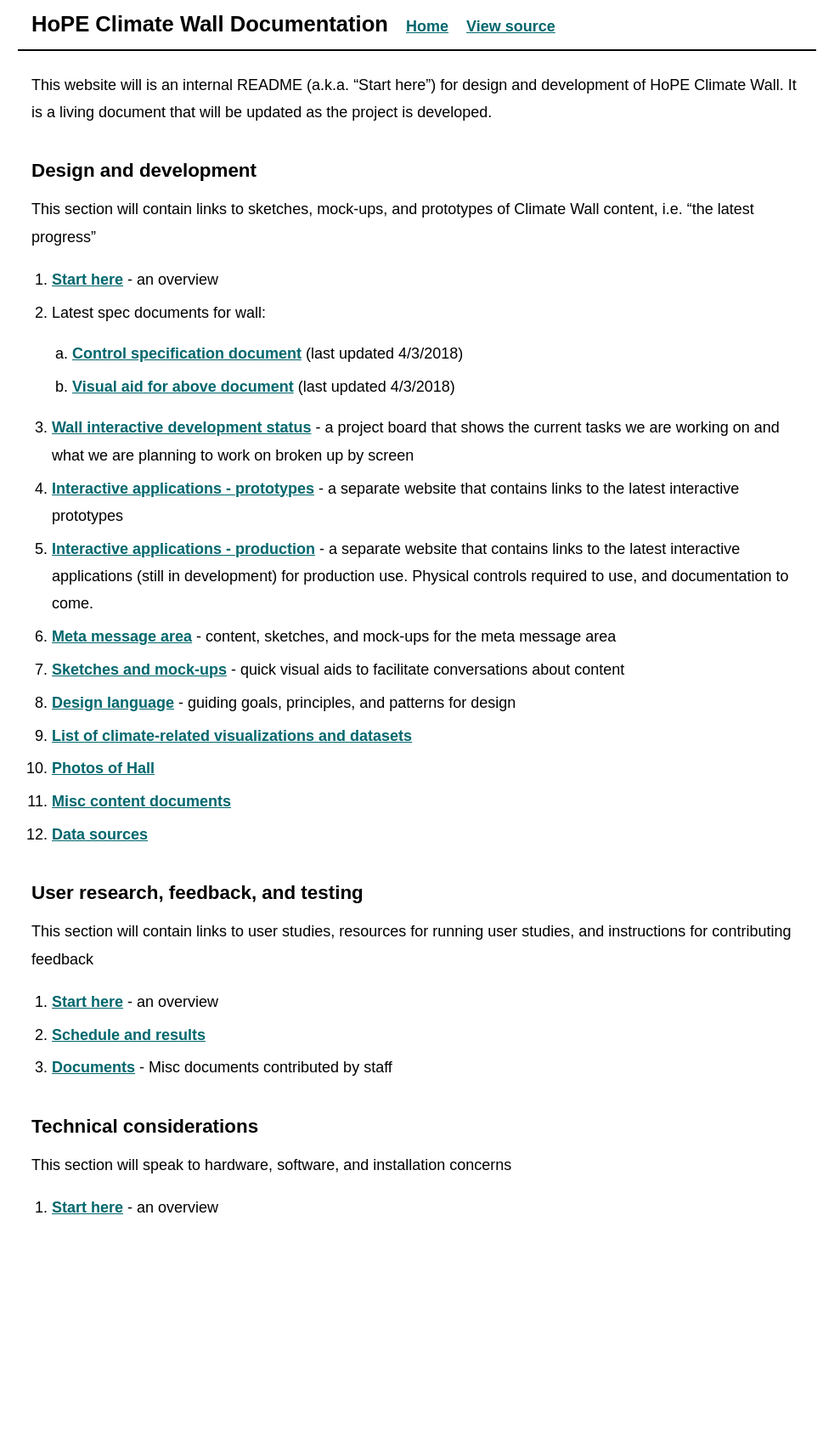
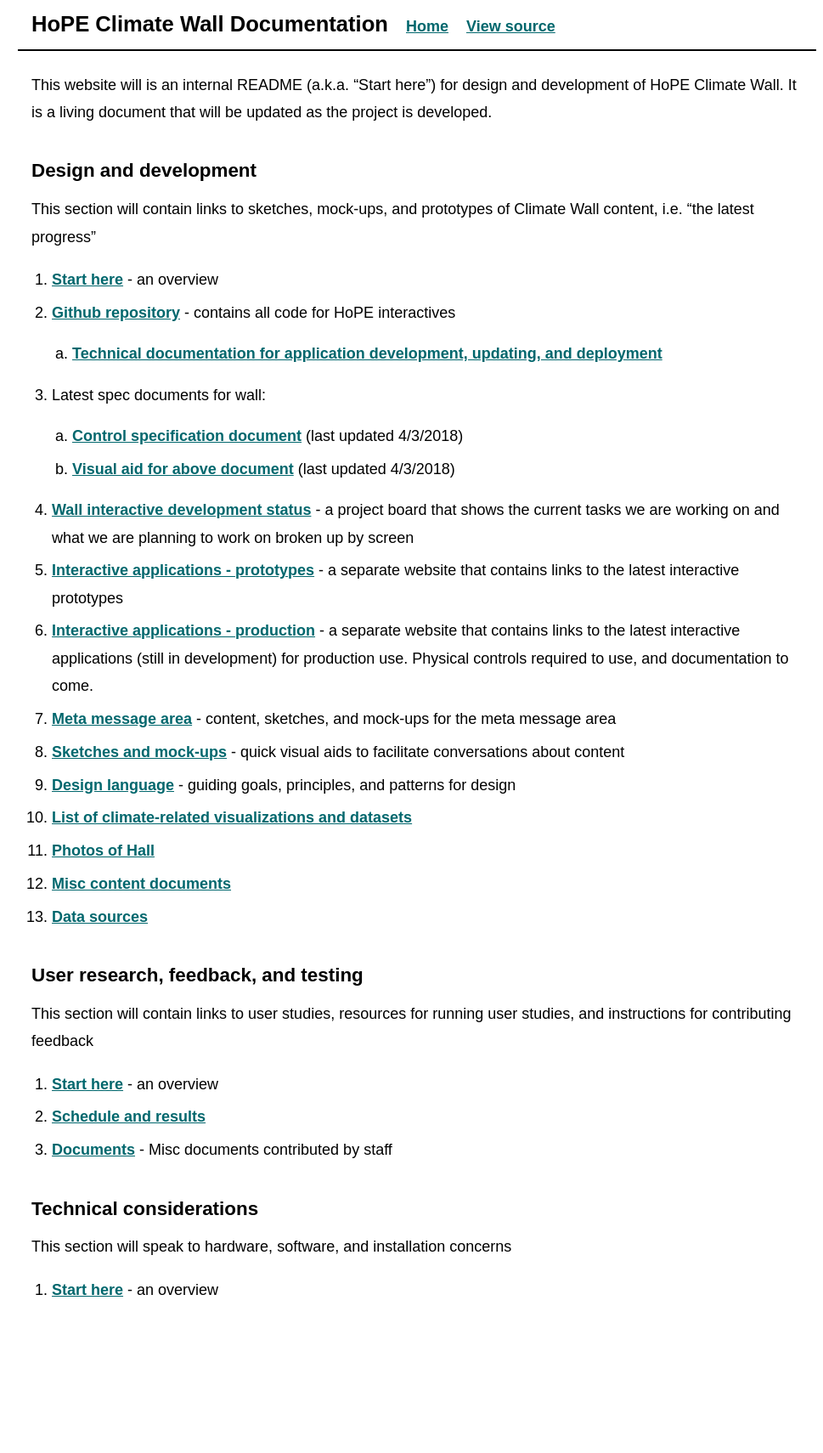
Before and after one commit to beefoo/climate-wall-docs, a Jekyll site: the page built from index.md, in a window 1280 px wide. Shown: the whole page at 85% size, without its empty margins (149-1118 px from the left). Built offline with Jekyll 4.4.1, drawn with Linux system fonts in a browser that asks for light colours; before the commit the page ends 1613 px from its top, so only the background shows below that.

Commit message:
Update index.md

```diff
--- a/index.md
+++ b/index.md
@@ -11,19 +11,21 @@
 This section will contain links to sketches, mock-ups, and prototypes of Climate Wall content, i.e. "the latest progress"
 
 1. [Start here](design/README.html) - an overview
-1. Latest spec documents for wall:
+2. [Github repository](https://github.com/amnh-digital/hope-climate-ia) - contains all code for HoPE interactives
+    1. [Technical documentation for application development, updating, and deployment](https://github.com/amnh-digital/hope-climate-ia/blob/master/docs/README.md)
+4. Latest spec documents for wall:
     1. [Control specification document](assets/docs/HoPE_wall_control_specifications_2018-04-03.pdf) (last updated 4/3/2018)
     1. [Visual aid for above document](assets/wall_rhythm.png) (last updated 4/3/2018)
-1. [Wall interactive development status](https://github.com/amnh-digital/hope-climate-ia/projects/1?fullscreen=true) - a project board that shows the current tasks we are working on and what we are planning to work on broken up by screen
-1. [Interactive applications - prototypes](https://beefoo.github.io/climate-lab/) - a separate website that contains links to the latest interactive prototypes
-1. [Interactive applications - production](https://amnh-digital.github.io/hope-climate-ia/) - a separate website that contains links to the latest interactive applications (still in development) for production use. Physical controls required to use, and documentation to come.
-1. [Meta message area](design/meta.html) - content, sketches, and mock-ups for the meta message area
-1. [Sketches and mock-ups](design/sketches.html) - quick visual aids to facilitate conversations about content
-1. [Design language](design/language.html) - guiding goals, principles, and patterns for design
-1. [List of climate-related visualizations and datasets](https://docs.google.com/document/d/1ESWwqXG4BXQTzJHK8P25ylZJd_dcMmUPbWRqFpiUbJ0/edit)
-1. [Photos of Hall](design/photos.html)
-1. [Misc content documents](design/documents.html)
-1. [Data sources](design/data.html)
+5. [Wall interactive development status](https://github.com/amnh-digital/hope-climate-ia/projects/1?fullscreen=true) - a project board that shows the current tasks we are working on and what we are planning to work on broken up by screen
+6. [Interactive applications - prototypes](https://beefoo.github.io/climate-lab/) - a separate website that contains links to the latest interactive prototypes
+7. [Interactive applications - production](https://amnh-digital.github.io/hope-climate-ia/) - a separate website that contains links to the latest interactive applications (still in development) for production use. Physical controls required to use, and documentation to come.
+8. [Meta message area](design/meta.html) - content, sketches, and mock-ups for the meta message area
+9. [Sketches and mock-ups](design/sketches.html) - quick visual aids to facilitate conversations about content
+10. [Design language](design/language.html) - guiding goals, principles, and patterns for design
+11. [List of climate-related visualizations and datasets](https://docs.google.com/document/d/1ESWwqXG4BXQTzJHK8P25ylZJd_dcMmUPbWRqFpiUbJ0/edit)
+12. [Photos of Hall](design/photos.html)
+13. [Misc content documents](design/documents.html)
+14. [Data sources](design/data.html)
 
 ## User research, feedback, and testing
 
```
